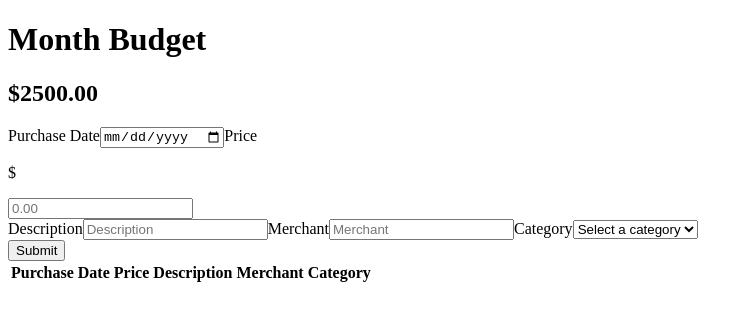
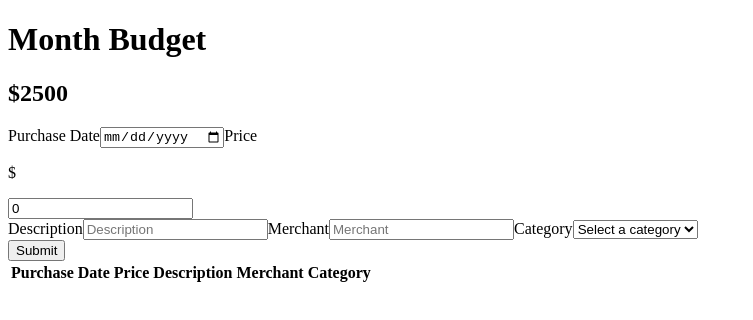
Before and after one commit to marcusgoodwin/finance-refresh, a Next.js app: page /dashboard in a window 1280 px wide. Shown: the top 320 px of the page, without its empty margins (0-753 px from the left). Built offline with nearby package versions, Linux system fonts and the light colour scheme.

Commit message:
Added logic into input page

```diff
--- a/app/dashboard/page.jsx
+++ b/app/dashboard/page.jsx
@@ -1,27 +1,82 @@
-import React from 'react';
+"use client";
+import { useState } from 'react';
+
+
 
 const Input = () => {
+
+  const [balance, setBalance] = useState(2500);
+  const [purchasePrice, setPurchasePrice] = useState(0);
+
+
+  function addPurchase() {
+       setBalance(balance - purchasePrice);
+  }
+
   return (
-    <div className="flex flex-col items-center justify-center text-white" id="content">
-      <h1 className="pt-24 pb-8 text-4xl font-bold text-center"><span id="month"></span> Month Budget</h1>
-      <h2 id="big_number" className="pb-8 text-4xl font-bold text-center">$2500.00</h2>
+    <div
+      className="flex flex-col items-center justify-center text-white"
+      id="content"
+    >
+      <h1 className="pt-24 pb-8 text-4xl font-bold text-center">
+        <span id="month"></span> Month Budget
+      </h1>
+      <h2 id="big_number" className="pb-8 text-4xl font-bold text-center">
+        ${balance}
+      </h2>
 
       <label htmlFor="purchase_date">Purchase Date</label>
-      <input type="date" name="purchase_date" id="purchase_date" className="text-black focus:outline-none" />
+      <input
+        type="date"
+        name="purchase_date"
+        id="purchase_date"
+        className="text-black focus:outline-none"
+      />
 
-      <label htmlFor="price" className="mt-2 text-white">Price</label>
+      <label htmlFor="price" className="mt-2 text-white">
+        Price
+      </label>
       <div className="flex align-middle bg-white">
         <p className="text-black">$</p>
-        <input type="number" name="price" id="price" step=".01" className="text-black focus:outline-none" placeholder="0.00" />
+        <input
+          type="number"
+          name="price"
+          id="price"
+          step=".01"
+          className="text-black focus:outline-none"
+          placeholder="0.00"
+          value={purchasePrice}
+          onChange={(event) => setPurchasePrice(parseFloat(event.target.value))}
+
+
+        />
       </div>
 
-      <label htmlFor="description" className="mt-3 text-white">Description</label>
-      <input type="text" name="description" id="description" className="text-black focus:outline-none" placeholder="Description" />
+      <label htmlFor="description" className="mt-3 text-white">
+        Description
+      </label>
+      <input
+        type="text"
+        name="description"
+        id="description"
+        className="text-black focus:outline-none"
+        placeholder="Description"
+      />
 
-      <label htmlFor="merchant" className="mt-3 text-white">Merchant</label>
-      <input type="text" name="merchant" id="merchant" className="text-black focus:outline-none" placeholder="Merchant" />
+      <label htmlFor="merchant" className="mt-3 text-white">
+        Merchant
+      </label>
+      <input
+        type="text"
+        name="merchant"
+        id="merchant"
+        className="text-black focus:outline-none"
+        placeholder="Merchant"
+      />
 
-      <label htmlFor="category" className="mt-3 text-white">Category</label>
+      <label htmlFor="category" className="mt-3 text-white">
+        Category
+      </label>
       <select id="category" className="text-black focus:outline-none">
         <option value="">Select a category</option>
         <option value="auto">Auto</option>
@@ -40,7 +95,6 @@ const Input = () => {
         <option value="other">Other</option>
       </select>
 
-
       <br />
 
       <input
@@ -48,6 +102,12 @@ const Input = () => {
         name="button"
         id="btn"
         value="Submit"
+
+        onClick={() => {
+          addPurchase();
+        }}
+
+
         className="p-3 px-6 py-2 pt-2 my-2 text-black rounded-lg group bg-gradient-to-br from-pink-500 group-hover:from-pink-500 group-hover:to-orange-400 hover:text-white dark:text-white focus:ring-4 focus:outline-none focus:ring-pink-200 dark:focus:ring-pink-800"
       />
 
```
Lines whose indentation alone changed are shown as unchanged.
